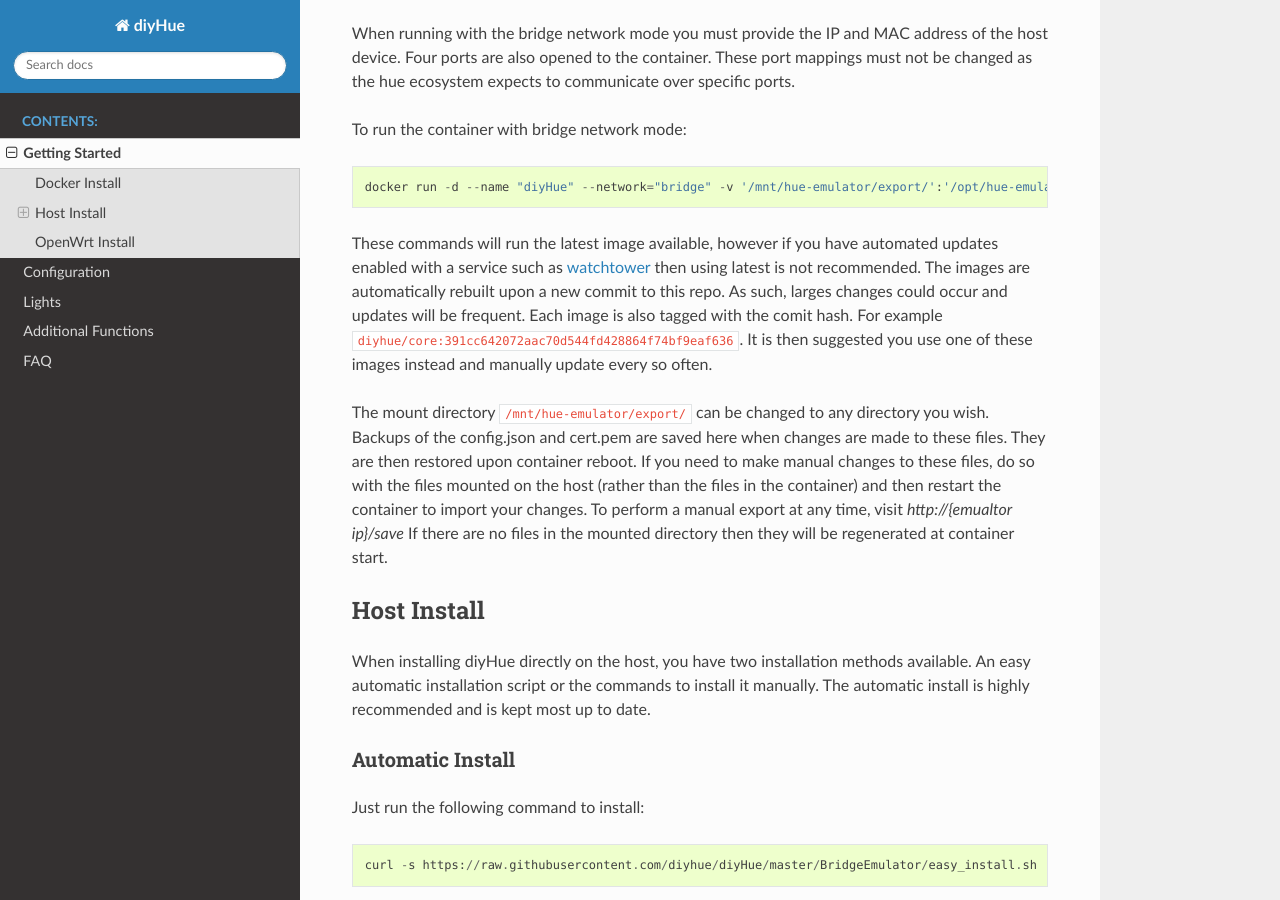
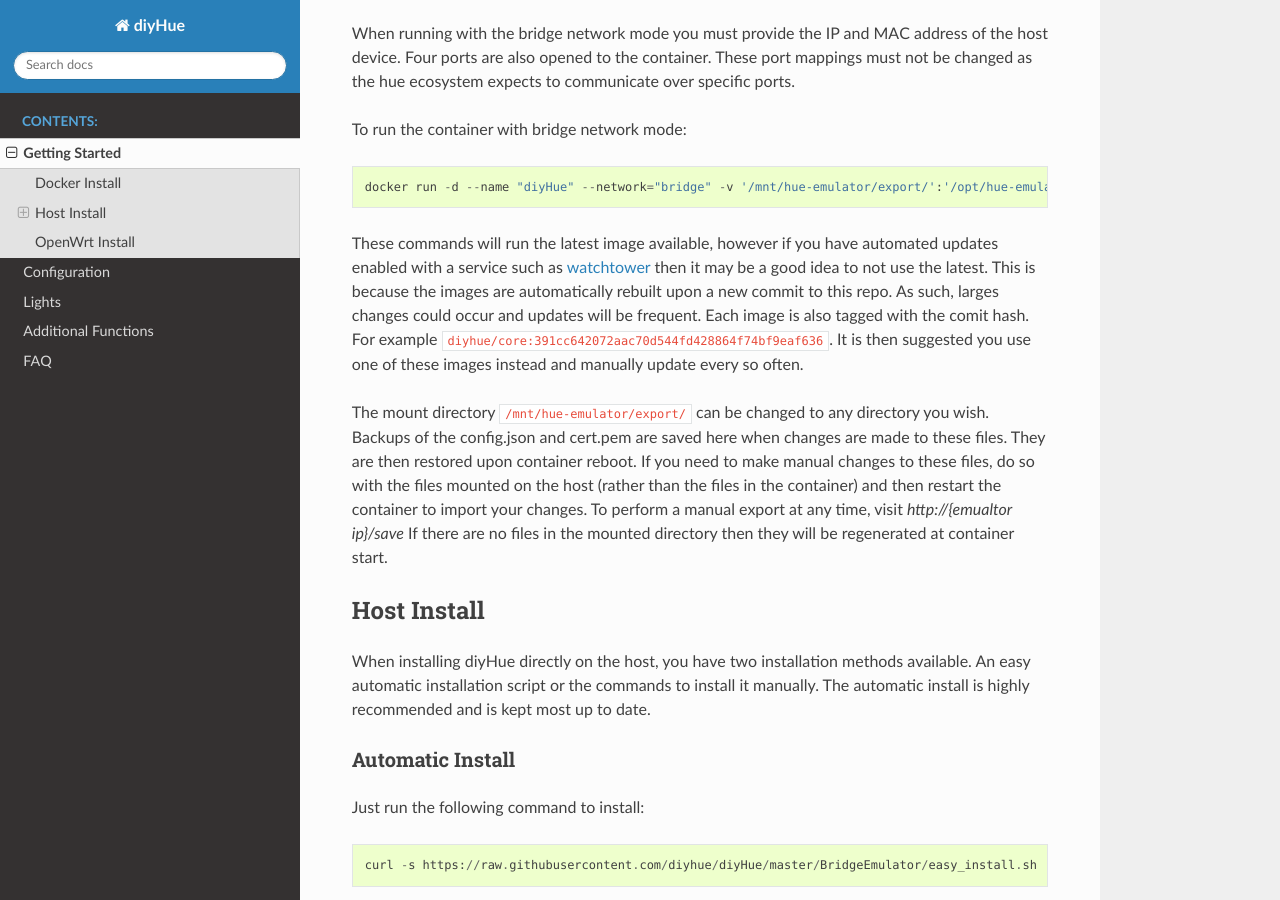
Before and after one commit to diyhue/ReadTheDocs, a Sphinx documentation site: the page built from source/getting_started.rst, in a window 1280 px wide and 900 px high, scrolled down 741 px. Built offline with Sphinx 7.4.7 and the Read the Docs theme 2.0.0, drawn with Linux system fonts in a browser that asks for light colours.

Commit message:
Update docker install recomendations

```diff
--- a/source/getting_started.rst
+++ b/source/getting_started.rst
@@ -22,7 +22,7 @@
 
     docker run -d --name "diyHue" --network="bridge" -v '/mnt/hue-emulator/export/':'/opt/hue-emulator/export/':'rw' -e 'MAC=XX:XX:XX:XX:XX:XX' -e 'IP=XX.XX.XX.XX' -p 80:80/tcp -p 443:443/tcp -p 1900:1900/udp -p 2100:2100/udp diyhue/core:latest
 
-These commands will run the latest image available, however if you have automated updates enabled with a service such as `watchtower <https://github.com/v2tec/watchtower>`_ then using latest is not recommended. The images are automatically rebuilt upon a new commit to this repo. As such, larges changes could occur and updates will be frequent. Each image is also tagged with the comit hash. For example ``diyhue/core:391cc642072aac70d544fd428864f74bf9eaf636``. It is then suggested you use one of these images instead and manually update every so often.
+These commands will run the latest image available, however if you have automated updates enabled with a service such as `watchtower <https://github.com/v2tec/watchtower>`_ then it may be a good idea to not use the latest. This is because the images are automatically rebuilt upon a new commit to this repo. As such, larges changes could occur and updates will be frequent. Each image is also tagged with the comit hash. For example ``diyhue/core:391cc642072aac70d544fd428864f74bf9eaf636``. It is then suggested you use one of these images instead and manually update every so often.
 
 The mount directory ``/mnt/hue-emulator/export/`` can be changed to any directory you wish. Backups of the config.json and cert.pem are saved here when changes are made to these files. They are then restored upon container reboot. If you need to make manual changes to these files, do so with the files mounted on the host (rather than the files in the container) and then restart the container to import your changes. To perform a manual export at any time, visit `http://{emualtor ip}/save` If there are no files in the mounted directory then they will be regenerated at container start.
 
```
